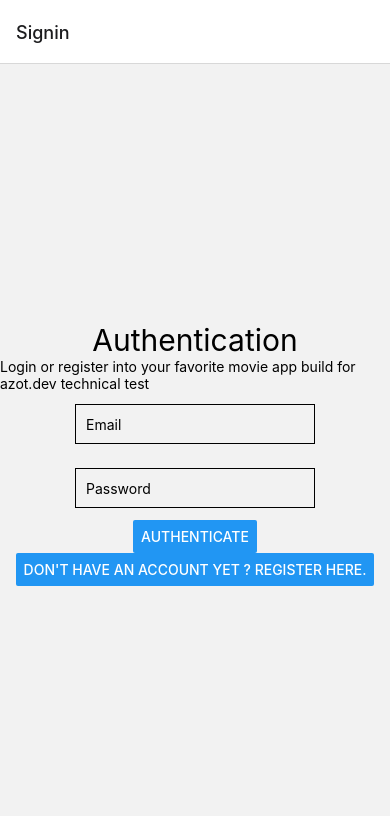
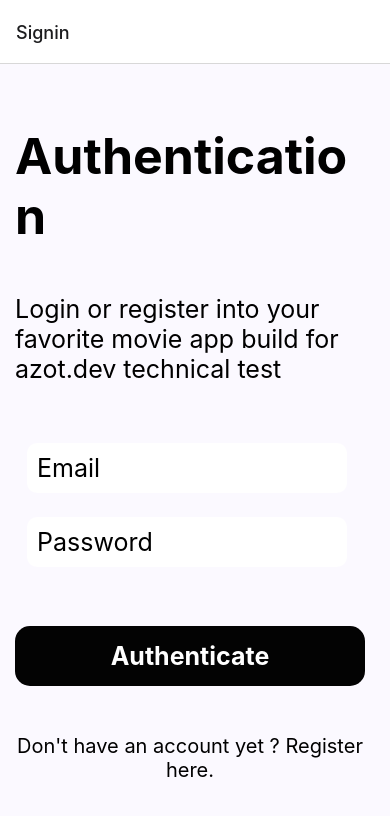
Before and after one commit to juliebeZiat/movie-app, a React Native app: screen /Home in a window 390 px wide. Shown: the top 816 px of the page. Built offline with nearby package versions, Linux system fonts and the light colour scheme.

Commit message:
UI SigninScreen

```diff
--- a/src/components/Input.tsx
+++ b/src/components/Input.tsx
@@ -12,12 +12,14 @@ const Input: FC<InputType> = ({
     <>
       <TextInput
         style={{
-          height: 40, margin: 12, borderWidth: 1, padding: 10,
+          height: 50, width: 320, margin: 12, padding: 10, borderRadius: 10, fontSize: 25, backgroundColor: 'white'
         }}
         placeholder={placeholder}
         value={value}
         onChangeText={onChangeText}
         secureTextEntry={secureTextEntry}
+        autoCapitalize='none'
+        keyboardType="email-address"
       />
       {!!errorMessage && <Text>{errorMessage}</Text>}
     </>
--- a/src/navigation/Navigation.tsx
+++ b/src/navigation/Navigation.tsx
@@ -1,5 +1,5 @@
 import React, { FC } from 'react';
-import { NavigationContainer } from '@react-navigation/native';
+import { DefaultTheme, NavigationContainer } from '@react-navigation/native';
 import { createNativeStackNavigator } from '@react-navigation/native-stack';
 import { useSelector } from 'react-redux';
 import { RootState } from '../state/store';
@@ -17,13 +17,17 @@ export type RootStackParamList = {
   Signup: undefined;
 }
 
+
 const Stack = createNativeStackNavigator<RootStackParamList>();
+
+const navTheme = DefaultTheme;
+navTheme.colors.background = '#FBF9FF';
 
 const Navigation: FC = () => {
   const isLogged = useSelector((state: RootState) => state.auth.isLoggedIn);
 
   return (
-    <NavigationContainer>
+    <NavigationContainer theme={navTheme}>
       <Stack.Navigator>
       {isLogged ? (
           <>
--- a/src/screens/SigninScreen.tsx
+++ b/src/screens/SigninScreen.tsx
@@ -8,6 +8,7 @@ import {
   Button,
   SafeAreaView,
   ActivityIndicator,
+  Pressable,
 } from 'react-native';
 
 import Input from '../components/Input';
@@ -49,9 +50,9 @@ const Home: FC = () => {
   }, [{email: userEmail, password: userPassword}]);
 
   return (
-    <View style={{ flex: 1, alignItems: 'center', justifyContent: 'center' }}>
-      <Text style={{ fontSize: 30 }}>Authentication</Text>
-      <Text>Login or register into your favorite movie app build for azot.dev technical test</Text>
+    <View style={{ flex: 1, justifyContent: 'space-evenly', width: 350, margin: 15 }}>
+      <Text style={{ fontSize: 50, fontWeight: 'bold'}}>Authentication</Text>
+      <Text style={{ fontSize: 25 }}>Login or register into your favorite movie app build for azot.dev technical test</Text>
       <SafeAreaView>
         <Input
           placeholder="Email"
@@ -67,15 +68,18 @@ const Home: FC = () => {
           errorMessage={submitted ? errorPassword : undefined}
         />
       </SafeAreaView>
-      <Button
-        title='Authenticate'
+      <Pressable
+        style={{ backgroundColor: '#030303', padding: 15, borderRadius: 15 }}
         onPress={handleSignin}
-      />
+      >
+        <Text style={{ color: 'white', fontSize: 25, fontWeight: 'bold', textAlign: 'center' }}>Authenticate</Text>
+      </Pressable>
       {isLoading && <ActivityIndicator />}
-      <Button
-        title="Don't have an account yet ? Register here."
+      <Pressable
         onPress={() => navigate('Signup')}
-      />
+      >
+        <Text style={{ textAlign: 'center', fontSize: 20 }}>Don't have an account yet ? Register here.</Text>
+      </Pressable>
     </View>
   );
 }
```
